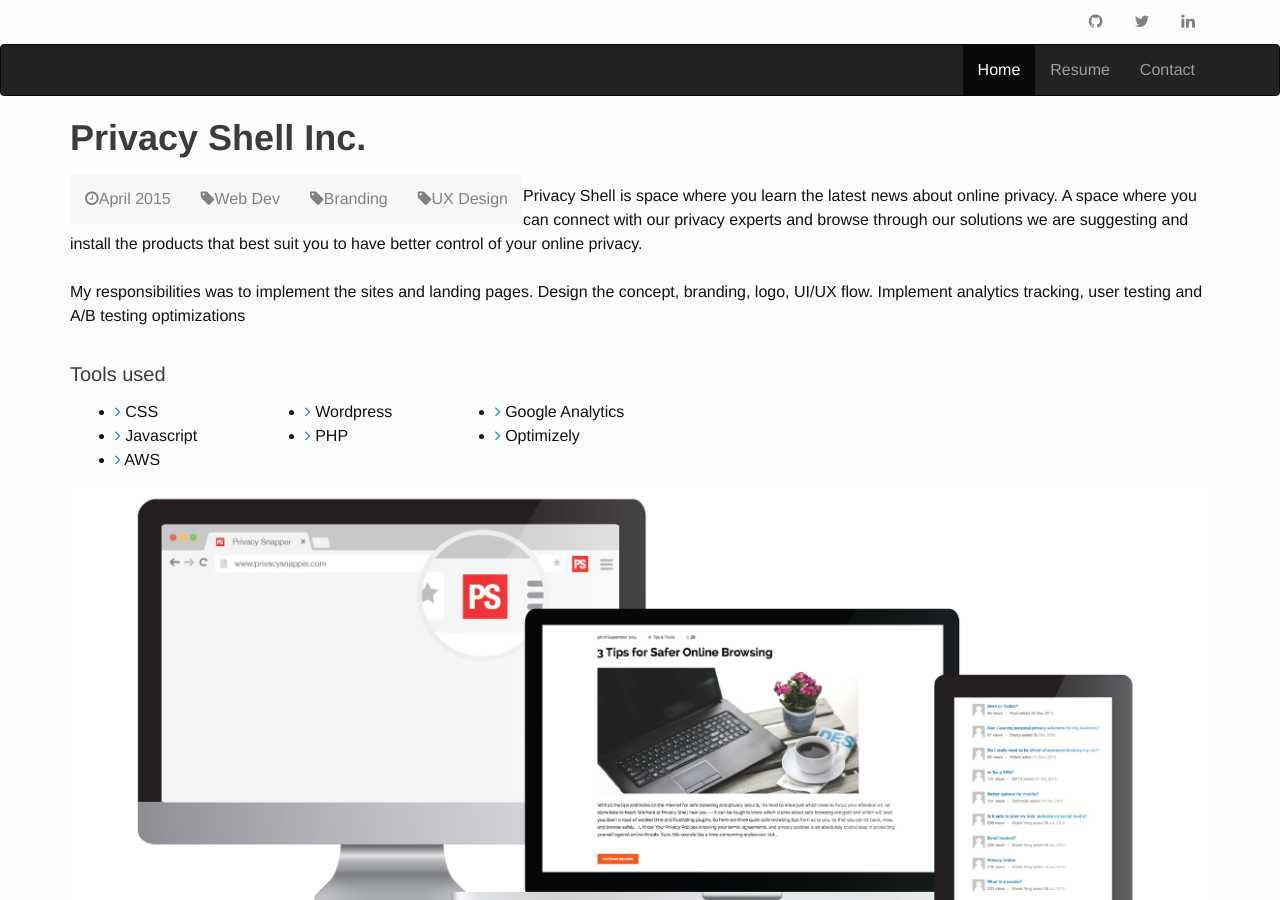
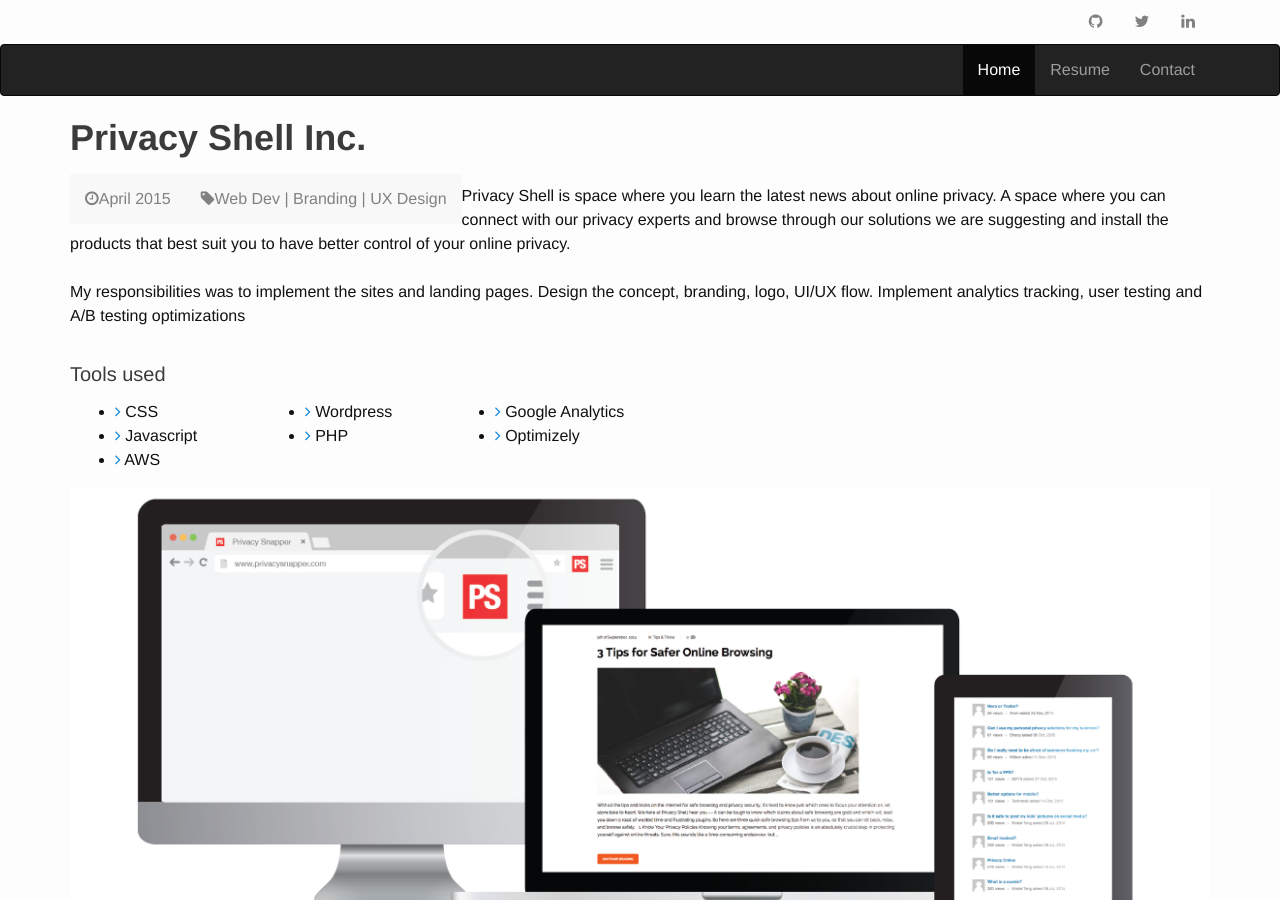
Before and after one commit to kristelteng/personal_site, a Jekyll site: the page built from privacyshell.html, in a window 1280 px wide and 900 px high. Built offline with Jekyll 4.4.1, drawn with Linux system fonts in a browser that asks for light colours.

Commit message:
change the brand tags in the intro section

```diff
--- a/privacyshell.html
+++ b/privacyshell.html
@@ -16,9 +16,7 @@
                     <h2 class="bold">Privacy Shell Inc.</h2>
                     <ul class="nav navbar-nav navbar-default">
                         <li><a href="#"><i class="fa fa-clock-o"></i>April 2015</a></li>
-                        <li><a href="#"><i class="fa fa-tag"></i>Web Dev</a></li>
-                        <li><a href="#"><i class="fa fa-tag"></i>Branding</a></li>
-                        <li><a href="#"><i class="fa fa-tag"></i>UX Design</a></li>
+                        <li><a href="#"><i class="fa fa-tag"></i>Web Dev |  Branding  |  UX Design</a></li>
                     </ul>
                 </div>
 
```
